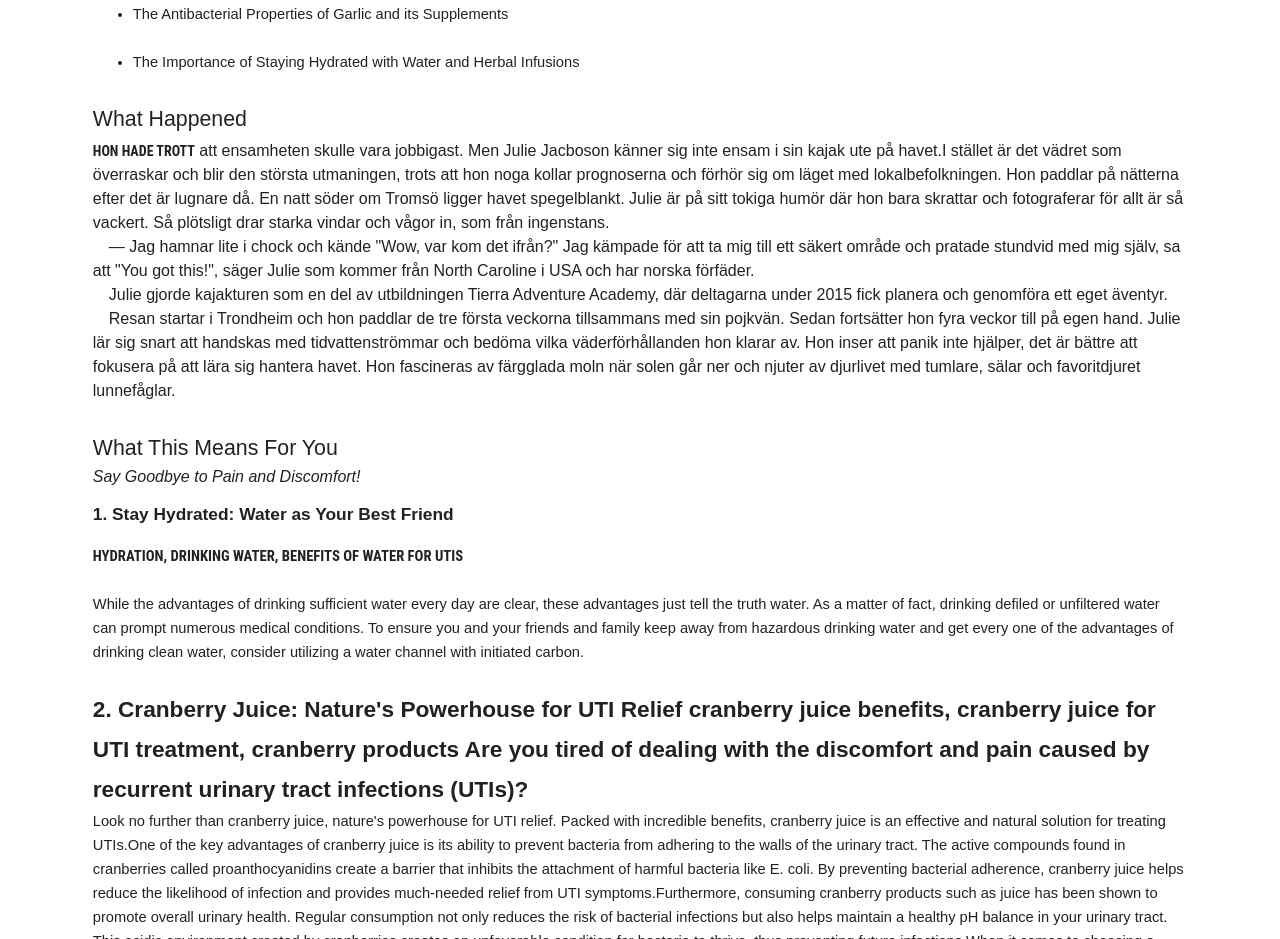
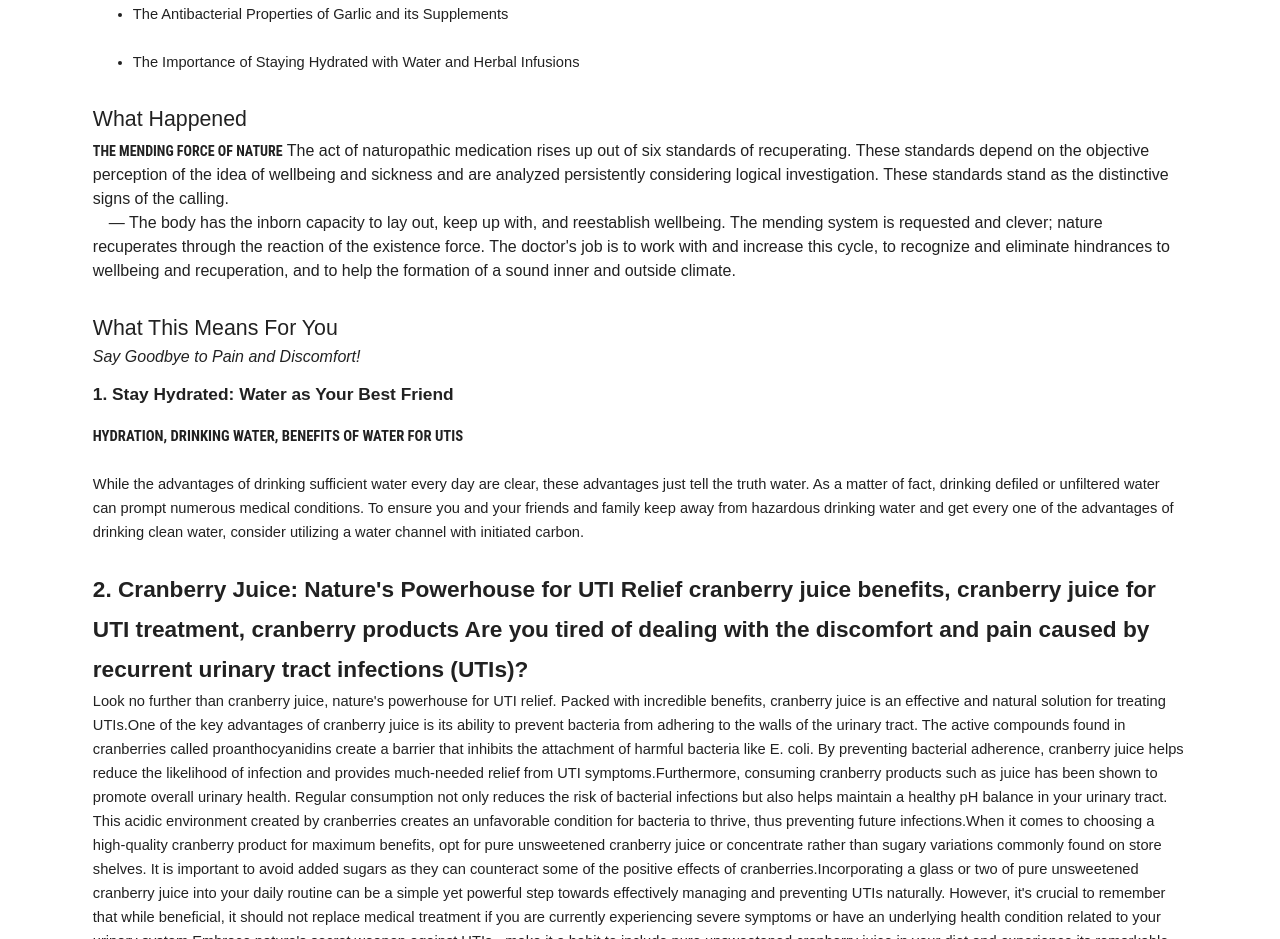
Before and after one commit to myez3k/home_doctor, a plain HTML site: page index.html in a window 1280 px wide. Shown: the part 1820-2759 px from the top of the page. Drawn offline with Linux system fonts and the light colour scheme.

Commit message:
Update index.html

```diff
--- a/index.html
+++ b/index.html
@@ -476,12 +476,20 @@ footer {
 -->
 
 				<p>
-			<em>Hon hade trott</em> att ensamheten skulle vara jobbigast. Men Julie Jacboson känner sig inte ensam i sin kajak ute på havet.I stället är det vädret som överraskar och blir den största utmaningen, trots att hon noga kollar prognoserna och förhör sig om läget med lokalbefolkningen. Hon paddlar på nätterna efter det är lugnare då. En natt söder om Tromsö ligger havet spegelblankt. Julie är på sitt tokiga humör där hon bara skrattar och fotograferar för allt är så vackert. Så plötsligt drar starka vindar och vågor in, som från ingenstans. <br>
+			<em>The mending force of nature</em>
 
-			&emsp;— Jag hamnar lite i chock och kände "Wow, var kom det ifrån?" Jag kämpade för att ta mig till ett säkert område och pratade stundvid med mig själv, sa att "You got this!", säger Julie som kommer från North Caroline i USA och har norska förfäder.<br>
-&emsp;Julie gjorde kajakturen som en del av utbildningen Tierra Adventure Academy, där deltagarna under 2015 fick planera och genomföra ett eget äventyr.<br>
+	The act of naturopathic medication rises up out of six standards of recuperating. These standards depend on the objective perception of the idea of wellbeing and sickness and are analyzed persistently considering logical investigation. These standards stand as the distinctive signs of the calling.
+
+					<br>
+
+			&emsp;—
+					The body has the inborn capacity to lay out, keep up with, and reestablish wellbeing. The mending system is requested and clever; nature recuperates through the reaction of the existence force. The doctor's job is to work with and increase this cycle, to recognize and eliminate hindrances to wellbeing and recuperation, and to help the formation of a sound inner and outside climate.
+					<br>
+
+					<!--
+					&emsp;Julie gjorde kajakturen som en del av utbildningen Tierra Adventure Academy, där deltagarna under 2015 fick planera och genomföra ett eget äventyr.<br>
 &emsp;Resan startar i Trondheim och hon paddlar de tre första veckorna tillsammans med sin pojkvän. Sedan fortsätter hon fyra veckor till på egen hand. Julie lär sig snart att handskas med tidvattenströmmar och bedöma vilka väderförhållanden hon klarar av. Hon inser att panik inte hjälper, det är bättre att fokusera på att lära sig hantera havet. Hon fascineras av färgglada moln när solen går ner och njuter av djurlivet med tumlare, sälar och favoritdjuret lunnefåglar.</p>
-
+-->
 
 
 
```
